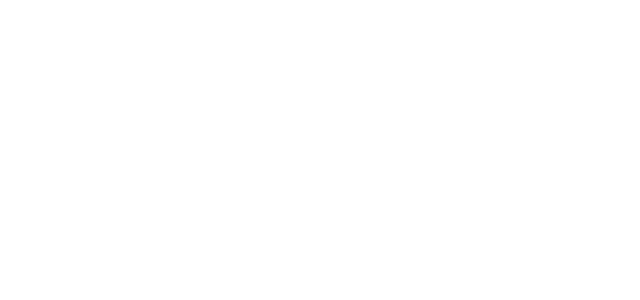
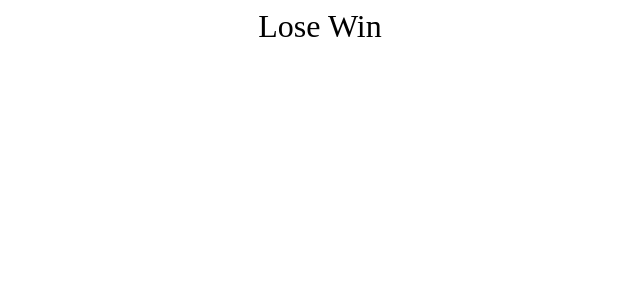
Before and after one commit to patrickvielie/Hangman, a React (Vite) app: page / in a window 1280 px wide. Shown: the top 300 px of the page, without its empty margins (320-960 px from the left). Built offline with nearby package versions, Linux system fonts and the light colour scheme.

Commit message:
other tsx

```diff
--- a/src/App.tsx
+++ b/src/App.tsx
@@ -1,4 +1,7 @@
 import { useState } from "react";
+import { HangmanDrawing } from "./HangmanDrawing copy";
+import { HangmanWord } from "./HangmanWord";
+import { Keyboard } from "./Keyboard";
 import words from "./wordList.json";
 
 function App() {
@@ -20,7 +23,12 @@
         margin: "0 auto",
         alignItems: "center",
       }}
-    ></div>
+    >
+      <div style={{ fontSize: "2rem", textAlign: "center"}}>Lose Win</div>
+      <HangmanDrawing />
+      <HangmanWord />
+      <Keyboard />
+    </div>
   );
 }
 
--- /dev/null
+++ b/src/HangmanDrawing copy.tsx
@@ -0,0 +1 @@
+export function HangmanDrawing () {}
--- /dev/null
+++ b/src/HangmanWord.tsx
@@ -0,0 +1 @@
+export function HangmanWord () {}
--- /dev/null
+++ b/src/Keyboard.tsx
@@ -0,0 +1 @@
+export function Keyboard () {}
```
